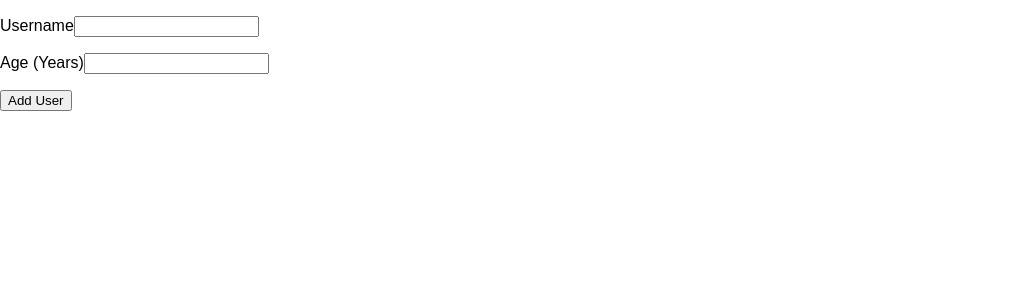
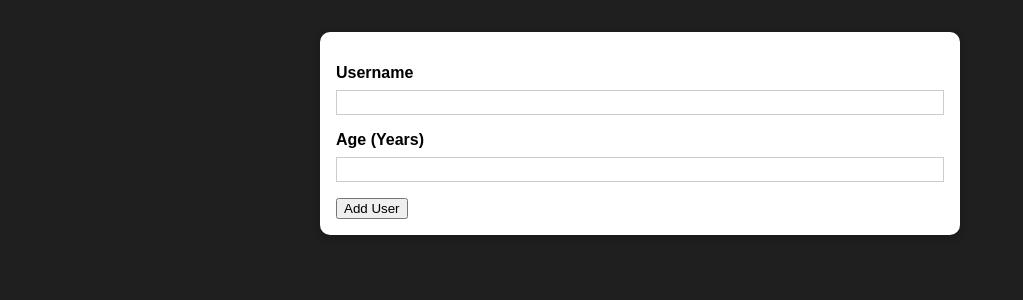
Before and after one commit to Torishnia/user-info, a React (Create React App) app: page / in a window 1280 px wide. Shown: the top 300 px of the page, without its empty margins (0-1023 px from the left). Built offline with nearby package versions, Linux system fonts and the light colour scheme.

Commit message:
add component Card

```diff
--- a/src/components/AddUser/index.js
+++ b/src/components/AddUser/index.js
@@ -1,4 +1,5 @@
 import { useState } from 'react';
+import Card from '../UI/Card/index';
 import styles from './index.module.css';
 
 const AddUser = ({ onSave }) => {
@@ -29,10 +30,11 @@
   }
 
   return (
+    <Card className={styles.input}>
       <form onSubmit={submitHandler}>
         <div>
           <p>
-          <label>Username</label>
+            <label htmlFor='username'>Username</label>
             <input
               id='username'
               type='text'
@@ -43,7 +45,7 @@
             />
           </p>
           <p>
-          <label>Age (Years)</label>
+            <label htmlFor='age'>Age (Years)</label>
             <input
               id='age'
               type='number'
@@ -55,9 +57,10 @@
           </p>
         </div>
         <div>
-        <button>Add User</button>
+          <button type='submit'>Add User</button>
         </div>
       </form>
+    </Card>
   )
 }
 
--- a/src/components/AddUser/index.module.css
+++ b/src/components/AddUser/index.module.css
@@ -0,0 +1,46 @@
+.input {
+  margin: 2rem auto;
+  padding: 1rem;
+  width: 90%;
+  max-width: 40rem;
+
+  & label {
+    display: block;
+    font-weight: bold;
+    margin-bottom: 0.5rem;
+  }
+
+  & input {
+    font: inherit;
+    display: block;
+    width: 100%;
+    border: 1px solid #ccc;
+    padding: 0.15rem;
+    margin-bottom: 0.5rem;
+
+    &:focus {
+      outline: none;
+      border-color: #4f005f;
+    }
+  }
+}
+
+/* .input label {
+  display: block;
+  font-weight: bold;
+  margin-bottom: 0.5rem;
+} */
+
+/* .input input {
+  font: inherit;
+  display: block;
+  width: 100%;
+  border: 1px solid #ccc;
+  padding: 0.15rem;
+  margin-bottom: 0.5rem;
+} */
+
+/* .input input:focus {
+  outline: none;
+  border-color: #4f005f;
+} */
--- /dev/null
+++ b/src/components/UI/Card/index.js
@@ -0,0 +1,9 @@
+import styles from './index.module.css';
+
+const Card = (props) => {
+  return (
+    <div className={`${styles.card} ${props.className}`}>{props.children}</div>
+  )
+}
+
+export default Card;
--- /dev/null
+++ b/src/components/UI/Card/index.module.css
@@ -0,0 +1,5 @@
+.card {
+  background: white;
+  box-shadow: 0 2px 8px rgba(0, 0, 0, 0.26);
+  border-radius: 10px;
+}
--- a/src/index.css
+++ b/src/index.css
@@ -4,6 +4,7 @@
 
 html {
   font-family: sans-serif;
+  background: #1f1f1f;
 }
 
 body {
```
Lines whose indentation alone changed are shown as unchanged.
